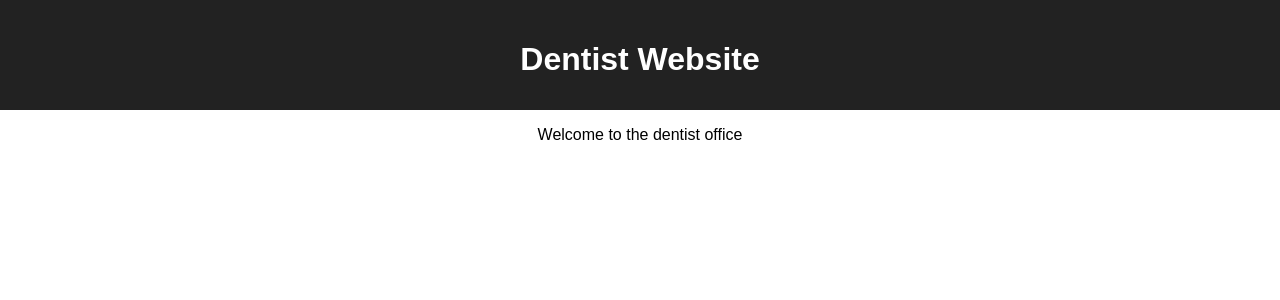
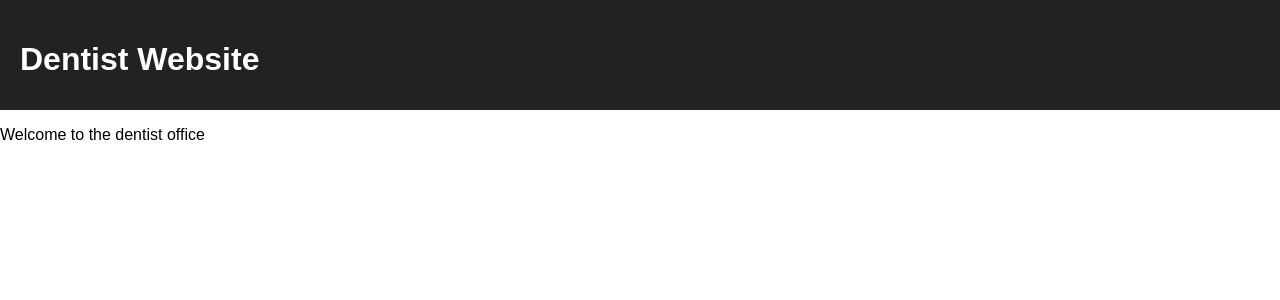
Before and after one commit to leneehe/react-intro, a React (Create React App) app in the folder dentist-website/: page / in a window 1280 px wide. Shown: the top 300 px of the page. Built offline with nearby package versions, Linux system fonts and the light colour scheme.

Commit message:
User Router and routes to add component pages

```diff
--- a/dentist-website/src/App.js
+++ b/dentist-website/src/App.js
@@ -1,15 +1,26 @@
 import React, { Component } from 'react';
+import {
+  BrowserRouter as Router,
+  Route,
+  Link
+} from 'react-router-dom';
 import './App.css';
 import Home from './Home';
 import Contact from './Contact';
 import Procedures from './Procedures';
 
+
+
 class App extends Component {
   render() {
     return (
-      <div className="App">
-        <Home></Home>
-      </div>
+      <Router>
+        <div>
+          <Route exact path="/" component={Home} />
+          <Route path="/procedures" component={Procedures} />
+          <Route path="/contact" component={Contact} />
+        </div>
+      </Router>
     );
   }
 }
```
